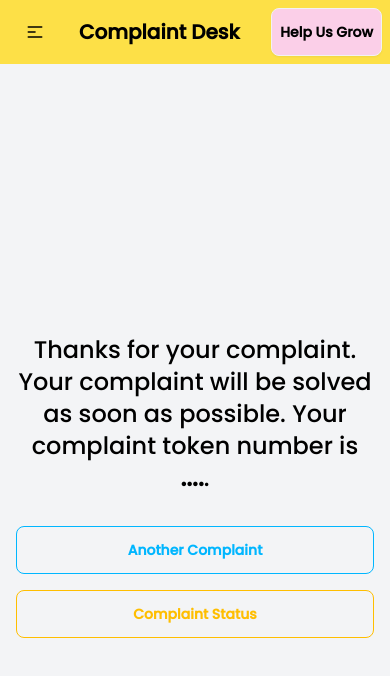
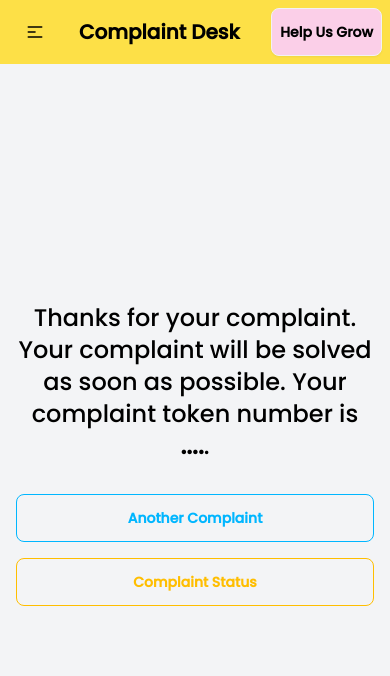
Before and after one commit to takbir-hasan/Complaint_Desk, a React (Vite) app in the folder Frontend/: page /complaint in a window 390 px wide. Shown: the top 676 px of the page. Built offline with nearby package versions, Linux system fonts and the light colour scheme.

Commit message:
responsive debug in complaint page

```diff
--- a/Frontend/src/pages/Complaint.jsx
+++ b/Frontend/src/pages/Complaint.jsx
@@ -20,7 +20,7 @@
         <title> Success | Complaint </title>
         </Helmet>
 
-         <div className="flex flex-col min-h-screen overflow-x-hidden max-auto text-black">
+         <div className="flex flex-col h-screen max-auto text-black">
                   <Navbar />
 
        <div className="flex flex-col items-center justify-center h-screen bg-gray-100">
```
Also changed, not shown: 2 other files (tests, documents, lock files or other folders).
